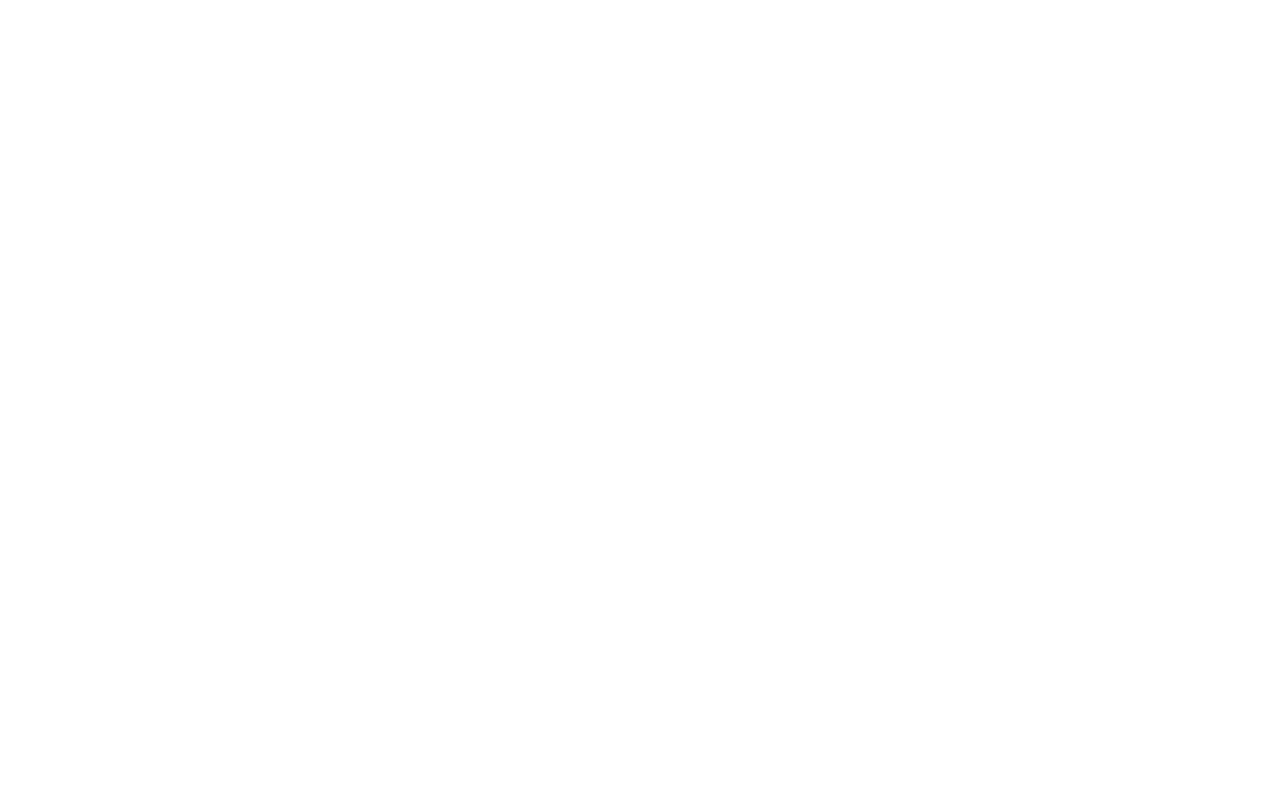
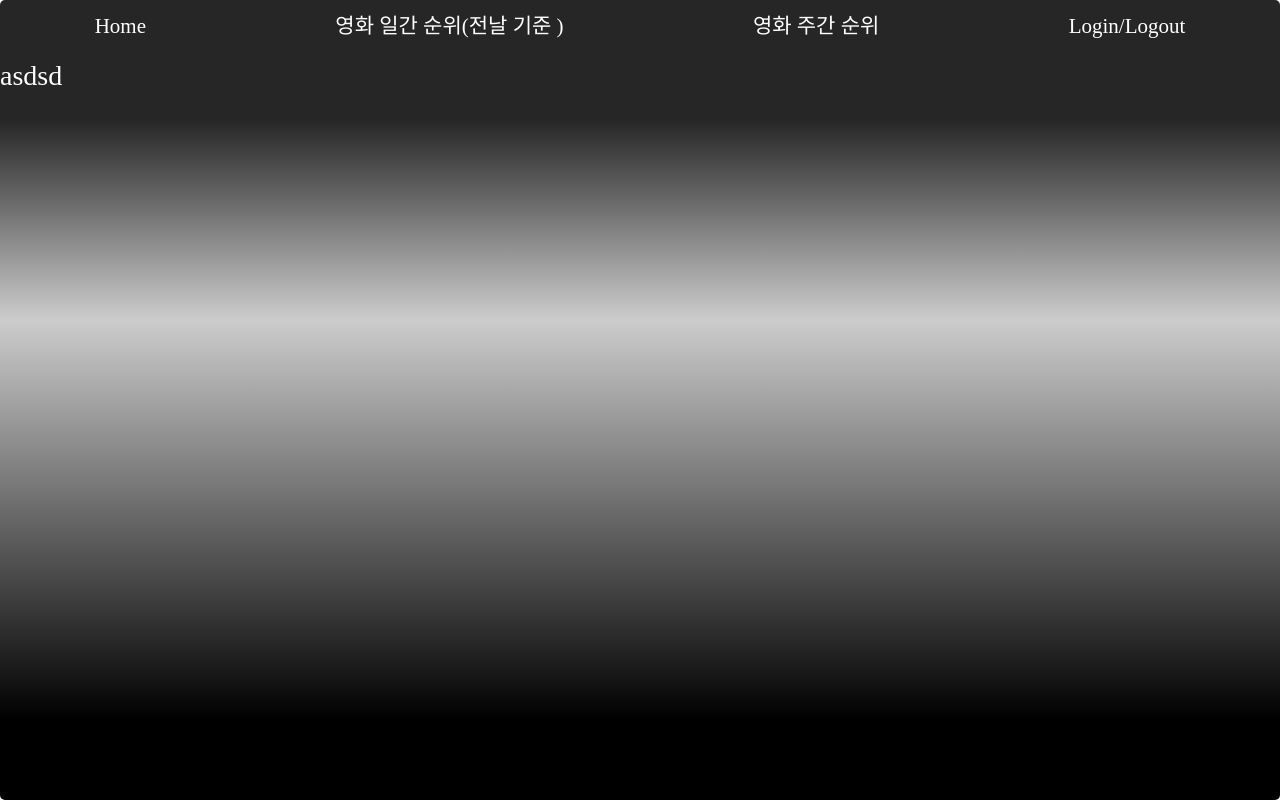
Before and after one commit to Bum9/1st_project, a React (Create React App) app: page /test in a window 1280 px wide. Before the commit this address had no page. Built offline with nearby package versions, Linux system fonts and the light colour scheme; a web font is replaced by a local one.

Commit message:
react-router 적용

```diff
--- a/src/App.js
+++ b/src/App.js
@@ -1,21 +1,18 @@
 import logo from "./logo.svg";
 import "./App.css";
 import Main from "./pages/movie/main";
-import { BrowserRouter, Route, Routes, Link } from "react-router-dom";
+import { BrowserRouter, Route, Routes } from "react-router-dom";
 import Test from "./pages/movie/test";
 import "./pages/movie/main.css";
 
 function App() {
   return (
-    <>
-      <BrowserRouter>
-        <Routes>
-          <Route path="/" element={<Main />} />
-
-          <Route path="/1" element={<Test />} />
-        </Routes>
-      </BrowserRouter>
-    </>
+    <BrowserRouter>
+      <Routes>
+        <Route path="/" exact={true} element={<Main />} />
+        <Route path="/test" element={<Test />} />
+      </Routes>
+    </BrowserRouter>
   );
 }
 
--- a/src/pages/movie/header.js
+++ b/src/pages/movie/header.js
@@ -1,15 +1,25 @@
-import React from "react";
-
-const Header = () => {
+import React, { Children } from "react";
+import { Link } from "react-router-dom";
+const Header = (props) => {
   return (
     <>
       <div className="container">
         <div className="inner_input">
-          <h2 className="h2_text">Home</h2>
-          <h2 className="h2_text">개봉예정작</h2>
-          <h2 className="h2_text">인기상영작</h2>
-          <h2 className="h2_text">Login/Logout</h2>
+          <Link to={"/"}>
+            <h2 className="h2_text">Home</h2>
+          </Link>
+          <Link to={"/test"}>
+            <h2 className="h2_text">영화 일간 순위(전날 기준 )</h2>
+          </Link>
+          <Link to={"/"}>
+            <h2 className="h2_text">영화 주간 순위</h2>
+          </Link>
+          <Link to={"/"}>
+            <h2 className="h2_text">Login/Logout</h2>
+          </Link>
         </div>
+
+        {props.children}
       </div>
     </>
   );
--- a/src/pages/movie/main.css
+++ b/src/pages/movie/main.css
@@ -40,8 +40,16 @@ span {
 .container_input {
   display: flex;
   justify-content: center;
-  color: black;
+
   margin-top: 10px;
+}
+.Input {
+  border-color: white;
+  background-color: transparent;
+  border-right: 0;
+  border-left: 0;
+  border-top: 0;
+  animation: inherit;
 }
 
 .inner_input {
@@ -52,9 +60,6 @@ span {
   border-radius: 1px;
 
   width: 200px;
-  border-top: 1px;
-  border-left: 1px;
-  border-right: 1px;
 }
 input:focus {
   outline: none;
@@ -125,23 +130,3 @@ input:focus {
   width: 1000px;
   height: 300px;
 }
-/*
-
-
-
-.image1 {
-  width: 400px;
-  height: 400px;
-}
-
-.InnerText {
-}
-.InnerText p {
-  font-size: 20px;
-  font-weight: 800;
-}
-.datamap {datamap_image
-.hello {
-  height: 100px;
-  width: 100px;
-} */ ;
--- a/src/pages/movie/main.js
+++ b/src/pages/movie/main.js
@@ -122,10 +122,15 @@ const Main = () => {
   return (
     <div className="container">
       <div className="inner_input">
+        <Link to={"/"}>
           <h2 className="h2_text">Home</h2>
-
+        </Link>
+        <Link to={"/test"}>
           <h2 className="h2_text">영화 일간 순위(전날 기준 )</h2>
+        </Link>
         <h2 className="h2_text">영화 주간 순위</h2>
+        <h2 className="h2_text">Login/Logout</h2>
+      </div>
       <div className="container_input">
         <Tooltip title="search">
           <Button
@@ -136,8 +141,12 @@ const Main = () => {
             onClick={mainPosterHandler}
           />
         </Tooltip>
-          <input onBlur={handleBlur} />
-        </div>
+        <input
+          onBlur={handleBlur}
+          className="Input"
+          placeholder="영화를 입력해주세요!"
+          autoFocus
+        />
       </div>
       <>{oneDataMap}</>
     </div>
--- a/src/pages/movie/test.js
+++ b/src/pages/movie/test.js
@@ -1,10 +1,12 @@
 import React from "react";
 import Header from "./header";
+import Main from "./main";
 const Test = () => {
   return (
     <>
-      <Header />
-      <h1>1222</h1>
+      <Header>
+        <h1>asdsd</h1>
+      </Header>
     </>
   );
 };
```
Lines whose indentation alone changed are shown as unchanged.
